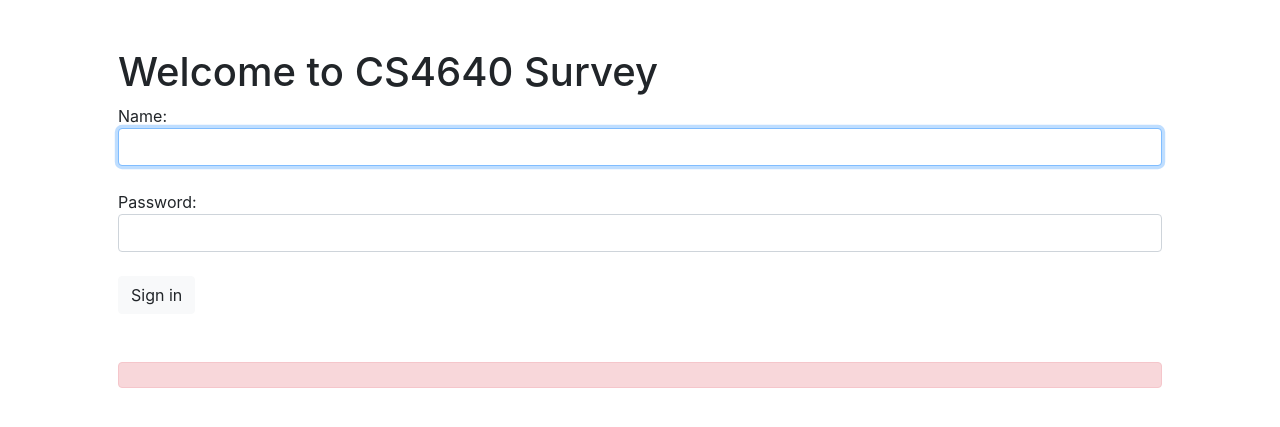
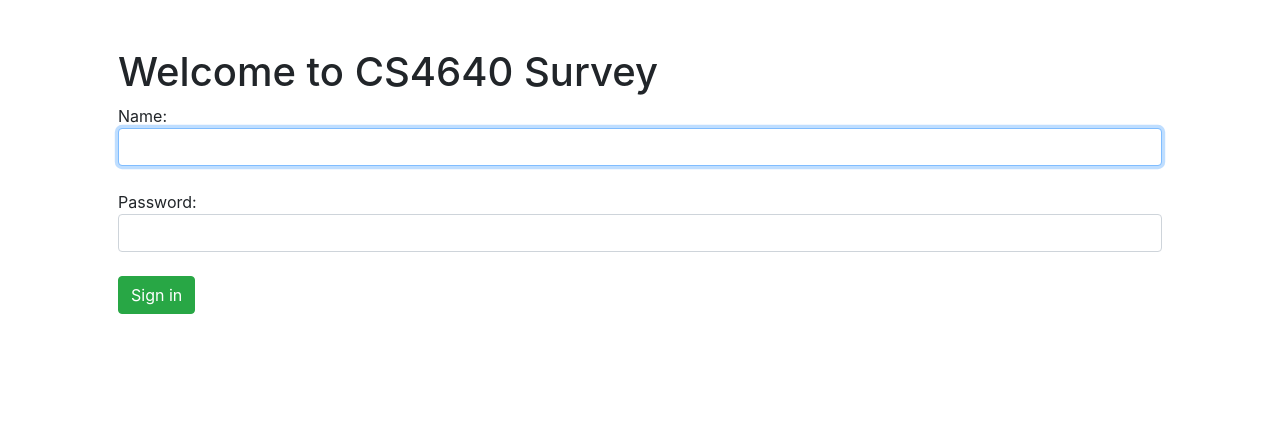
Before and after one commit to alex-shen1/WebPL, a PHP site: page /login.php in a window 1280 px wide. Shown: the top 427 px of the page. Run offline with PHP 8.4, Linux system fonts and the light colour scheme.

Commit message:
Fix POTD6

```diff
--- a/POTD6/login.php
+++ b/POTD6/login.php
@@ -18,24 +18,20 @@
     <form action="<?php $_SERVER['PHP_SELF'] ?>" method="post">
         Name: <input type="text" name="username" class="form-control" autofocus required/> <br/>
         Password: <input type="password" name="pwd" class="form-control" required/> <br/>
-        <input type="submit" value="Sign in" class="btn btn-light"/>
+        <input type="submit" value="Sign in" class="btn btn-success"/>
     </form>
 
-    <div class="my-5 w-100">
-        <div class="alert alert-danger" role="alert">
-            <?php
-            authenticate();
-            ?>
-        </div>
-    </div>
+    <?php
+    authenticate();
+    ?>
 </div>
 
 <?php
-//if ($_SERVER['REQUEST_METHOD'] == 'POST' & isset($_POST['username'])) {
-//    $_SESSION['user'] = $_POST['username'];
-//    $_SESSION['pwd'] = $_POST['pwd'];
-//    header('Location: survey-instruction.php');
-//}
+if ($_SERVER['REQUEST_METHOD'] == 'POST' & isset($_POST['username'])) {
+   $_SESSION['user'] = $_POST['username'];
+   $_SESSION['pwd'] = $_POST['pwd'];
+   // header('Location: survey-instruction.php');
+}
 
 ?>
 
--- a/POTD6/question1.php
+++ b/POTD6/question1.php
@@ -32,7 +32,7 @@
     </form>
 
       <?php
-      if (!isset($_SESSION) || !isset($_SESSION['password']) || !isset($_SESSION['username'])) {
+      if (!isset($_SESSION) || !isset($_SESSION['pwd']) || !isset($_SESSION['user'])) {
           header("Location: login.php");
       }
       ?>
--- a/POTD6/question2.php
+++ b/POTD6/question2.php
@@ -46,7 +46,7 @@
       </font>
     </div>
       <?php
-      if (!isset($_SESSION) || !isset($_SESSION['password']) || !isset($_SESSION['username'])) {
+      if (!isset($_SESSION) || !isset($_SESSION['pwd']) || !isset($_SESSION['user'])) {
           header("Location: login.php");
       }
       ?>
--- a/POTD6/question3.php
+++ b/POTD6/question3.php
@@ -40,7 +40,7 @@
       </font>
     </div>
       <?php
-      if (!isset($_SESSION) || !isset($_SESSION['password']) || !isset($_SESSION['username'])) {
+      if (!isset($_SESSION) || !isset($_SESSION['pwd']) || !isset($_SESSION['user'])) {
           header("Location: login.php");
       }
       ?>
--- a/POTD6/question4.php
+++ b/POTD6/question4.php
@@ -41,7 +41,7 @@
         </font>
     </div>
     <?php
-    if (!isset($_SESSION) || !isset($_SESSION['password']) || !isset($_SESSION['username'])) {
+    if (!isset($_SESSION) || !isset($_SESSION['pwd']) || !isset($_SESSION['user'])) {
         header("Location: login.php");
     }
     ?>
```
Also changed, not shown: 1 other file.
